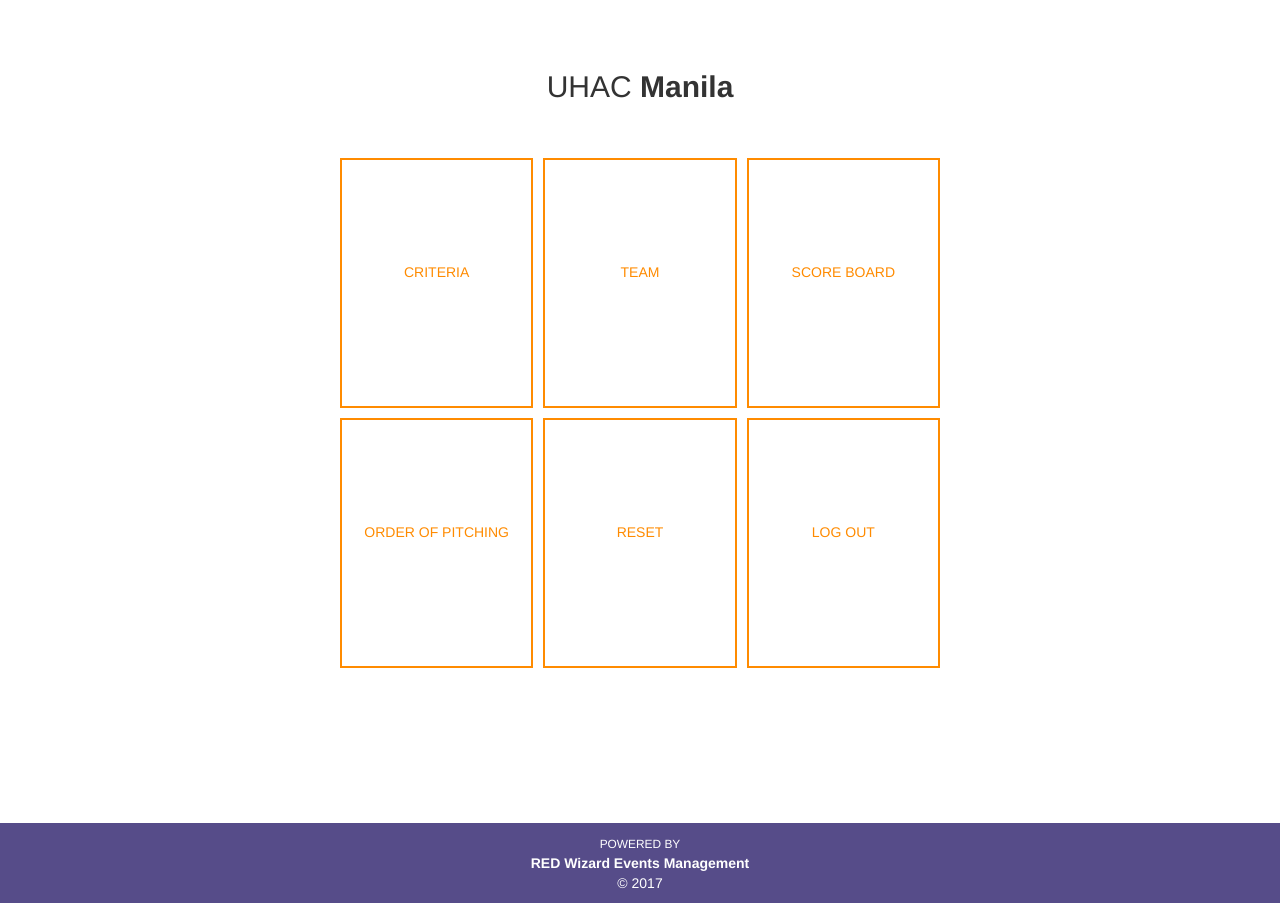
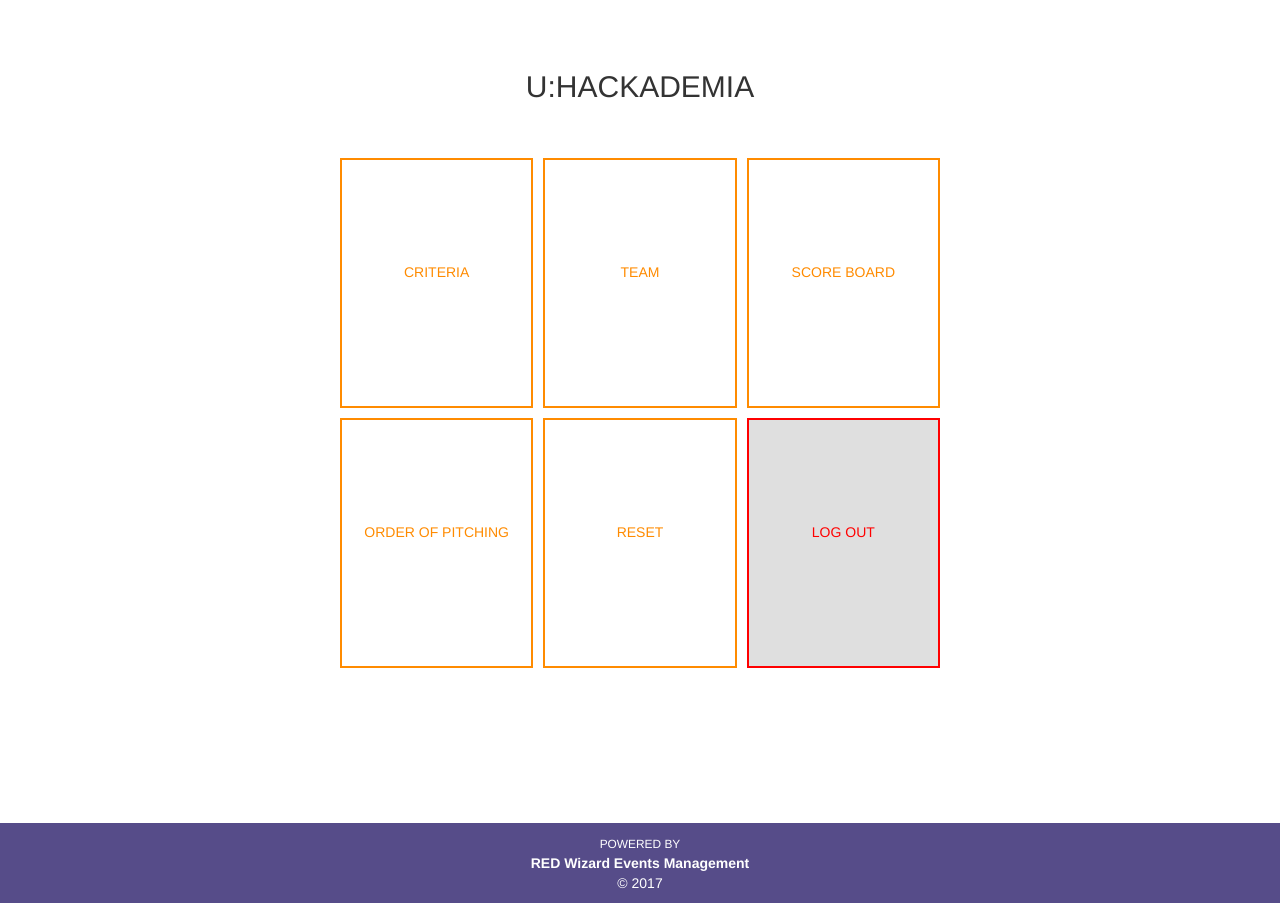
Before and after one commit to RedWizards/scoring-system-4, a PHP site: page /server/dashboard.php in a window 1280 px wide. Shown: the part 50-953 px from the top of the page. Run offline with PHP 8.4, Linux system fonts and the light colour scheme; the visitor is signed in with stand-in values (Sample User, id 1).

Commit message:
Uhac Manila -> Uhackademia

```diff
--- a/assets/css/admin-view.css
+++ b/assets/css/admin-view.css
@@ -46,10 +46,26 @@ header {
 	margin: 5px;
 }
 
+.inside-option.logout-box {
+	padding-top: 50%;
+	height: 250px;
+	background-color: #dfdfdf;
+	color: red;
+	border: solid 2px red;
+	transition: all 0.5s ease;
+	margin: 5px;
+}
+
 .inside-option:hover {
 	color: #fff;
 	background-color: #564c89;
 	border: solid 2px #564c89;
+}
+
+.inside-option.logout-box:hover {
+	color: #fff;
+	background-color: red;
+	border: solid 2px red;
 }
 
 .option-outline {
--- a/done.php
+++ b/done.php
@@ -4,7 +4,7 @@
 
 	<head>
 
-		<title>UHAC Manila</title>
+		<title>U:HACKADEMIA</title>
 		<meta name="viewport" content="width=device-width, initial-scale=1">
 		<link rel="icon" href="assets/images/uhac.ico" type="image/ico" sizes="32x32">
 		<link rel="stylesheet" href="assets/css/bootstrap.min.css">
@@ -22,7 +22,7 @@
 					<td>
 
 						<div id="p1" class="text-center sub">
-							<h3><b>UHAC</b> Manila</h3>
+							<h3><b>U:HACKADEMIA</h3>
 							<small>SCORING SYSTEM</small>
 						</div>
 
--- a/scoresheet.php
+++ b/scoresheet.php
@@ -4,7 +4,7 @@
 
 	<head>
 
-		<title>UHAC Manila</title>
+		<title>U:HACKADEMIA</title>
 		<meta name="viewport" content="width=device-width, initial-scale=1">
 		<link rel="icon" href="assets/images/uhac.ico" type="image/ico" sizes="32x32">
 		<link rel="stylesheet" href="assets/css/bootstrap.min.css">
@@ -22,7 +22,7 @@
 
 			<header>
 				<div class="text-center">
-					<h3 id="scoresheet-name"><b>UHAC</b> Manila</h3>
+					<h3 id="scoresheet-name">U:HACKADEMIA</h3>
 				</div>
 			</header>
 
--- a/server/dashboard.php
+++ b/server/dashboard.php
@@ -5,7 +5,7 @@
 
 	<head>
 
-		<title>UHAC Manila | ADMIN</title>
+		<title>U:HACKADEMIA | ADMIN</title>
 		<meta name="viewport" content="width=device-width, initial-scale=1">
 		<link rel="icon" href="../assets/images/uhac.ico" type="image/ico" sizes="32x32">
 		<link rel="stylesheet" href="../assets/css/bootstrap.min.css">
@@ -29,7 +29,7 @@
 
 			<div class="row outer-row">
 
-				<h2 class="text-center">UHAC <strong>Manila</strong></h2>
+				<h2 class="text-center">U:HACKADEMIA</h2>
 				<br/><br/>
 
 				<div class="col-md-offset-3 col-md-6">
@@ -78,7 +78,7 @@
 
 						<div class="col-md-4 col-sm-4 col-xs-12 text-center option-outline">
 							<a href="./logout.php">
-								<div class="inside-option">
+								<div class="inside-option logout-box">
 									<span class="option-title">LOG OUT</span>
 								</div>
 							</a>
--- a/server/scoreboard.php
+++ b/server/scoreboard.php
@@ -5,7 +5,7 @@
 
 	<head>
 
-		<title>UHAC Manila | ADMIN</title>
+		<title>U:HACKADEMIA | ADMIN</title>
 		<meta name="viewport" content="width=device-width, initial-scale=1">
 		<link rel="icon" href="../assets/images/uhac.ico" type="image/ico" sizes="32x32">
 		<link rel="stylesheet" href="../assets/css/bootstrap.min.css">
--- a/server/team.php
+++ b/server/team.php
@@ -5,7 +5,7 @@
 
 	<head>
 
-		<title>UHAC Manila</title>
+		<title>U:HACKADEMIA</title>
 		<meta name="viewport" content="width=device-width, initial-scale=1">
 		<link rel="icon" href="../assets/images/uhac.ico" type="image/ico" sizes="32x32">
 		<link rel="stylesheet" href="../assets/css/bootstrap.min.css">
```
Also changed, not shown: index.php (+3 -4 lines), server/index.php (+4 -6 lines).
